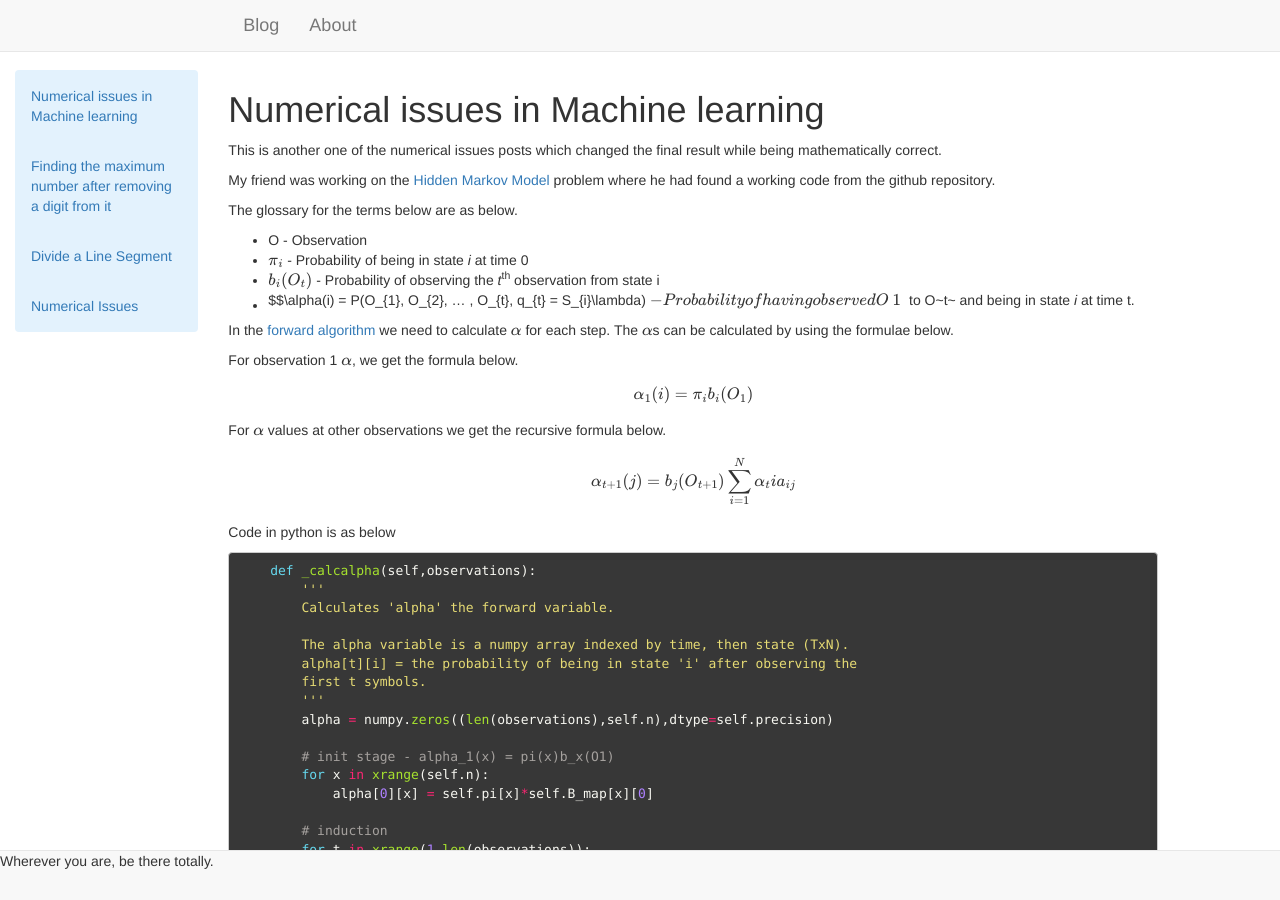
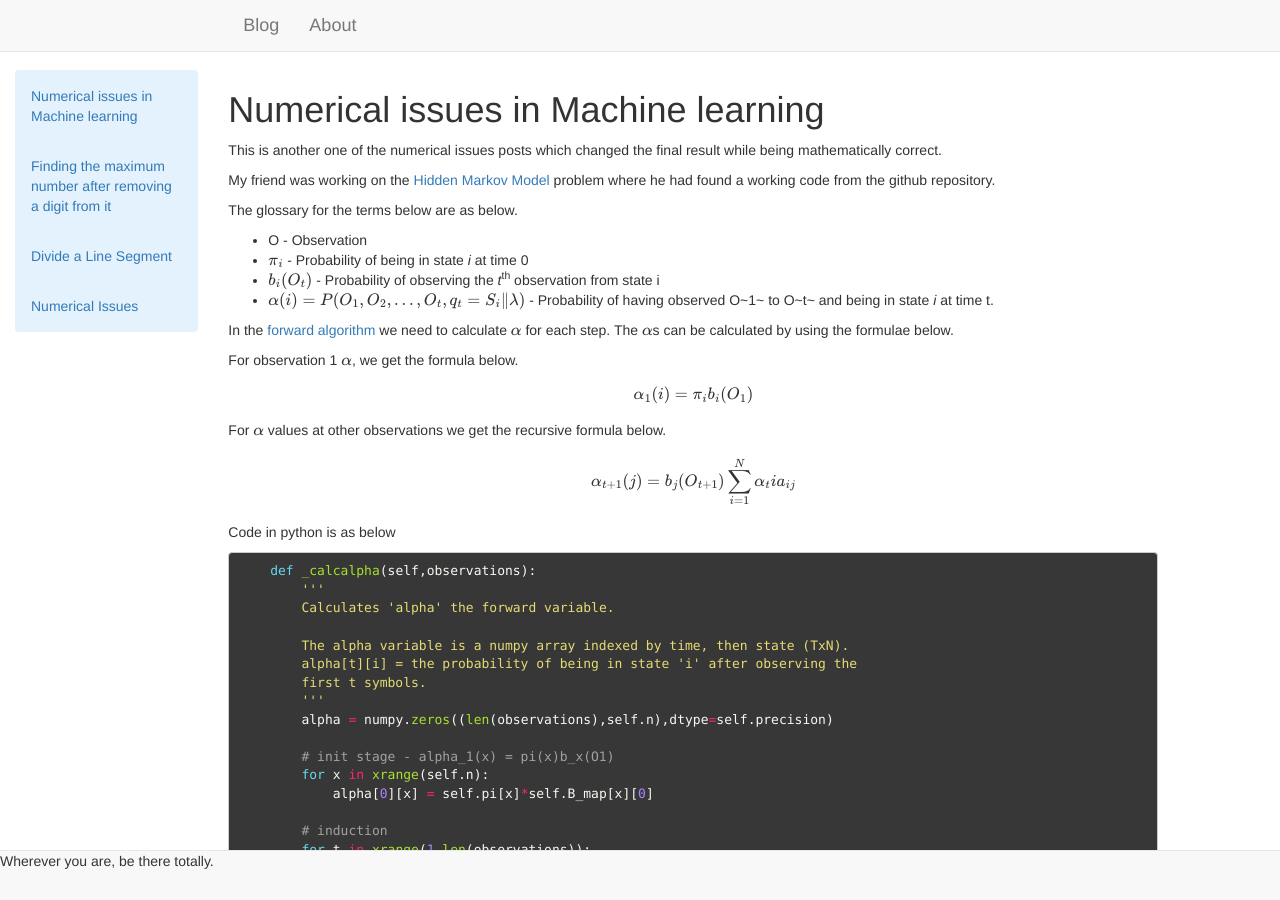
Before and after one commit to surajshetiya/surajshetiya.github.io, a Jekyll site: the page built from _posts/2017-03-04-Numerical-issues-machine-learning.md, in a window 1280 px wide and 900 px high. Built offline with Jekyll 4.4.1, drawn with Linux system fonts in a browser that asks for light colours; formulas are drawn with MathJax 3.

Commit message:
Final commit?

```diff
--- a/_posts/2017-03-04-Numerical-issues-machine-learning.md
+++ b/_posts/2017-03-04-Numerical-issues-machine-learning.md
@@ -14,7 +14,7 @@ The glossary for the terms below are as below.
 * O - Observation
 * $$\pi_{i}$$ - Probability of being in state *i* at time 0
 * $$b_{i}(O_{t})$$ - Probability of observing the *t*<sup>th</sup> observation from state i
-* $$\alpha(i) = P(O_{1}, O_{2}, ... , O_{t}, q_{t} = S_{i}|\lambda) $$ - Probability of having observed O~1~ $$ to O~t~ and being in state *i* at time t.
+* $$\alpha(i) = P(O_{1}, O_{2}, ... , O_{t}, q_{t} = S_{i} \| \lambda) $$ - Probability of having observed O~1~ to O~t~ and being in state *i* at time t.
 
 In the [forward algorithm](https://en.wikipedia.org/wiki/Forward_algorithm) we need to calculate $$\alpha$$ for each step. The $$\alpha$$s can be calculated by using the formulae below.
 
```
